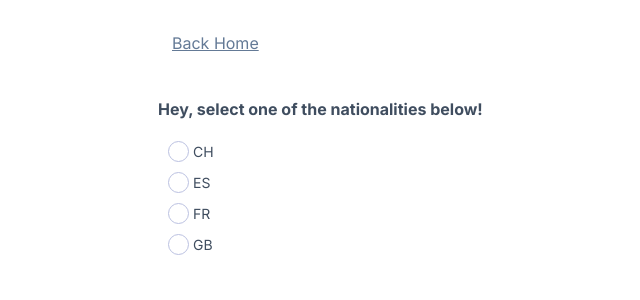
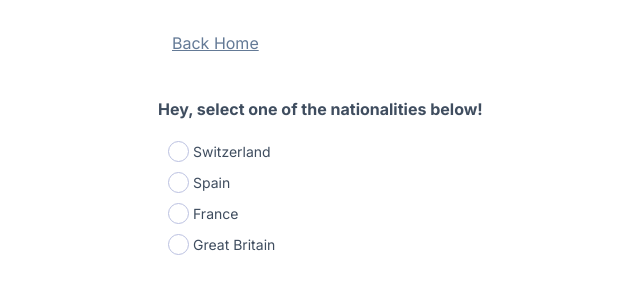
Before and after one commit to AgonIdrizi/addressBook, a React app: page /settings in a window 1280 px wide. Shown: the top 300 px of the page, without its empty margins (32-672 px from the left). Built offline with nearby package versions, Linux system fonts and the light colour scheme.

Commit message:
coonect useLocalStorage hook with radio-buttons

```diff
--- a/src/components/UI/RadioButton/RadioButton.tsx
+++ b/src/components/UI/RadioButton/RadioButton.tsx
@@ -5,6 +5,8 @@ import './RadioButton.scss';
 const RadioButton: React.FunctionComponent<RadioButtonProps> = ({
   id,
   value,
+  isSelected,
+  label,
   onRadioButtonHandler
 }) => {
   return (
@@ -13,10 +15,11 @@ const RadioButton: React.FunctionComponent<RadioButtonProps> = ({
         onChange={(e) => onRadioButtonHandler(e)}
         id={id}
         type="radio"
-        name="radio"
+        name={id}
+        checked={isSelected}
         value={value}
       />
-      <label htmlFor={id}>{value}</label>
+      <label htmlFor={id}>{label}</label>
     </div>
   );
 };
--- a/src/components/UI/RadioButton/RadioButton.types.ts
+++ b/src/components/UI/RadioButton/RadioButton.types.ts
@@ -1,5 +1,7 @@
 export interface RadioButtonProps {
   id: string;
   value: string;
-  onRadioButtonHandler(e: React.ChangeEvent<HTMLInputElement>): void
+  label: string;
+  isSelected: boolean;
+  onRadioButtonHandler(e: React.ChangeEvent<HTMLInputElement>): void;
 }
--- a/src/hooks/useLocalStorage.ts
+++ b/src/hooks/useLocalStorage.ts
@@ -1,8 +1,9 @@
 import React from 'react';
-function useLocalStorageState(
+
+function useLocalStorageState<T>(
   key: string,
   defaultValue: string | (() => void) = ''
-) {
+): [T, (value: T) => void] {
   const [state, setState] = React.useState(() => {
     const valueInLocalStorage = window.localStorage.getItem(key)
     if (valueInLocalStorage) {
--- a/src/screens/Settings/Settings.tsx
+++ b/src/screens/Settings/Settings.tsx
@@ -1,37 +1,30 @@
-import React, { useState } from 'react';
+import React from 'react';
 import RadioButton from '../../components/UI/RadioButton/RadioButton';
+import { useLocalStorageState } from '../../hooks/useLocalStorage';
+import {radioButtons} from '../../utils/constants';
 import './Settings.scss';
 
+
+
 const Settings: React.FunctionComponent = (): JSX.Element => {
-  const [, setSelectedValue] = useState('');
+  const [state, setState] = useLocalStorageState('nationality', '');
   const onRadioButtonHandler = (e: React.ChangeEvent<HTMLInputElement>) => {
-    setSelectedValue(e.target.value);
+    setState(e.target.value);
   };
 
   return (
     <div className="Settings">
       <h4>Hey, select one of the nationalities below!</h4>
-
-      <RadioButton
-        id="r1"
-        value="CH"
-        onRadioButtonHandler={onRadioButtonHandler}
-      />
-      <RadioButton
-        id="r2"
-        value="ES"
-        onRadioButtonHandler={onRadioButtonHandler}
-      />
-      <RadioButton
-        id="r3"
-        value="FR"
-        onRadioButtonHandler={onRadioButtonHandler}
-      />
-      <RadioButton
-        id="r4"
-        value="GB"
-        onRadioButtonHandler={onRadioButtonHandler}
-      />
+      {radioButtons.map((radio) => (
+        <RadioButton
+          key={radio.id}
+          id={radio.id}
+          value={radio.value}
+          label={radio.label}
+          isSelected={state == radio.value}
+          onRadioButtonHandler={onRadioButtonHandler}
+        />
+      ))}
     </div>
   );
 };
--- /dev/null
+++ b/src/utils/constants.ts
@@ -0,0 +1,12 @@
+interface RadioButtons {
+  id: string;
+  value: string;
+  label: string;
+}
+
+export const radioButtons: RadioButtons[] = [
+  { id: 'r1', value: 'CH', label: 'Switzerland' },
+  { id: 'r2', value: 'ES', label: 'Spain' },
+  { id: 'r3', value: 'FR', label: 'France' },
+  { id: 'r4', value: 'GB', label: 'Great Britain' }
+];
```
